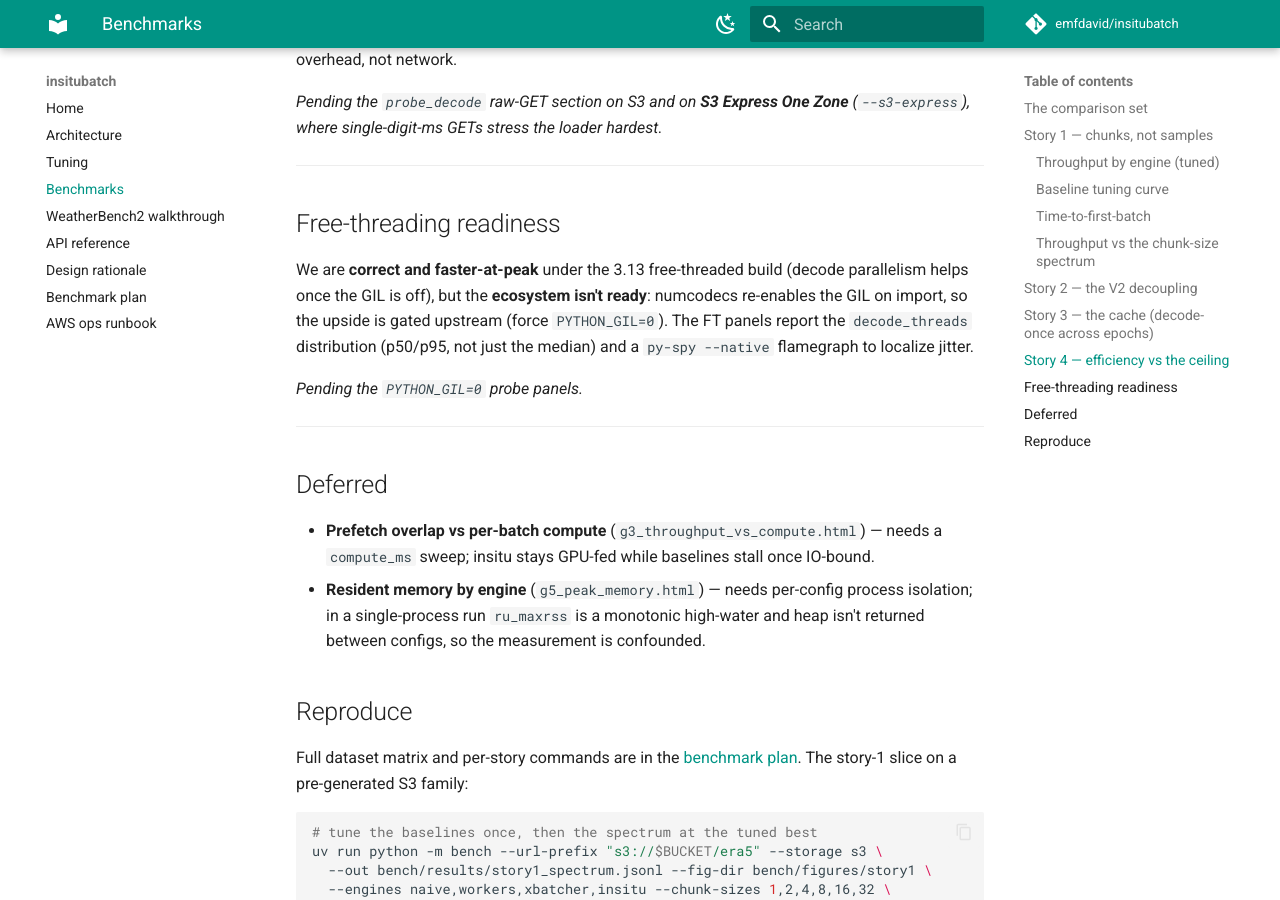
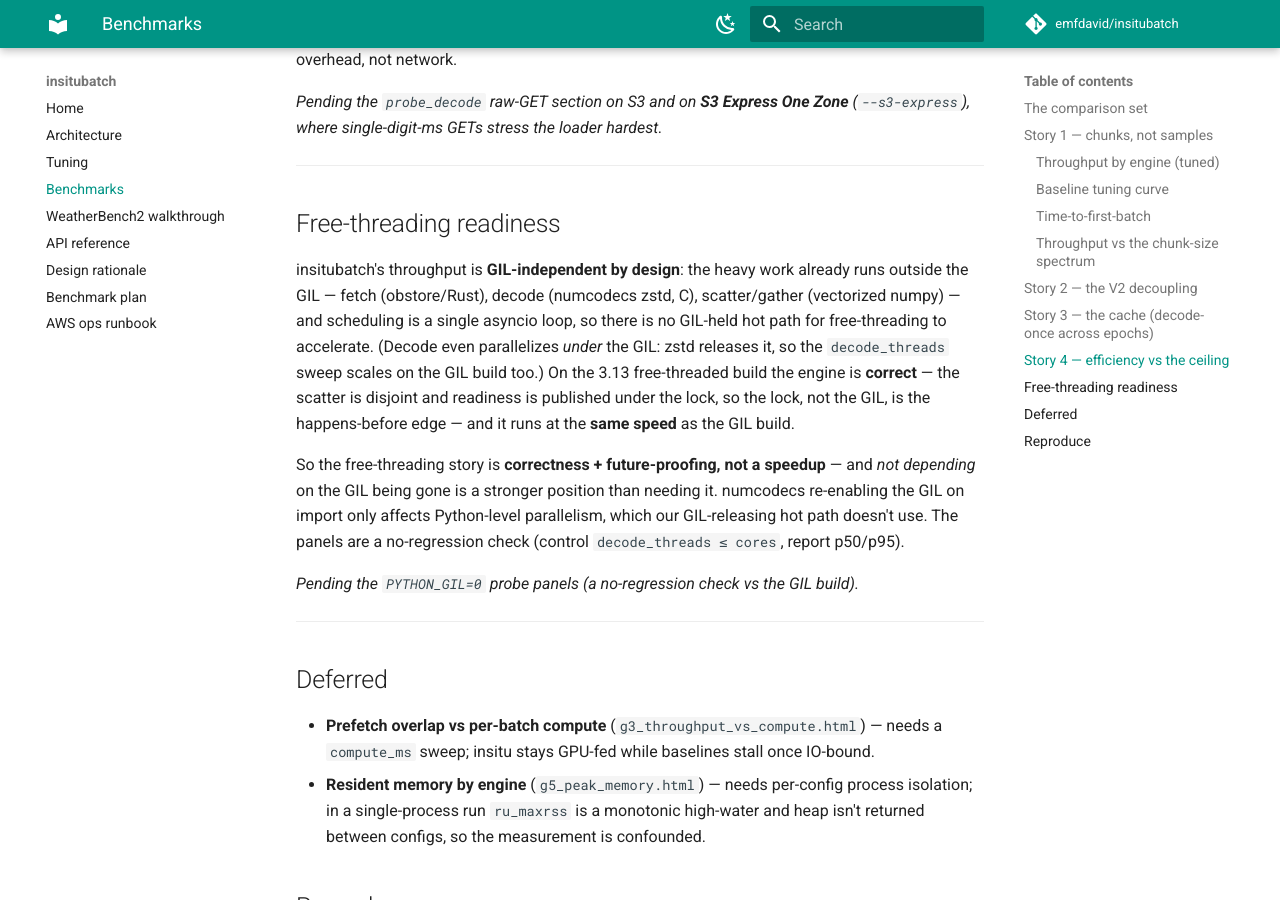
Before and after one commit to emfdavid/insitubatch, an MkDocs documentation site: the page built from docs/benchmarks.md, in a window 1280 px wide and 900 px high, scrolled down 4194 px. Built offline with MkDocs 1.6.1 and Material for MkDocs 9.7.7, drawn with Linux system fonts in a browser that asks for light colours; comment, search, counter and statistics services are not loaded.

Commit message:
docs: reframe free-threading as GIL-independence, not a speedup
The FT framing overclaimed ("correct and faster-at-peak under 3.13t", "the benefit
waits on numcodecs"). The data says otherwise: decode already parallelizes under the
GIL (zstd releases it -- the fat_g16 decode_threads sweep scales on the GIL build), and
our whole hot path is GIL-releasing by design (obstore/Rust fetch, numcodecs/C decode,
vectorized-numpy scatter/gather, single asyncio loop). So 3.13t *matches* the GIL build
rather than beating it; there is no GIL-held hot path for FT to accelerate.

Reframe across benchmark_plan.md, docs/benchmarks.md, README.md, DESIGN.md: throughput
is GIL-independent by design; the 3.13t work bought correctness (disjoint scatter,
publish under the lock) + future-proofing, not speed. The FT panels are a no-regression
check (control decode_threads <= cores, p50/p95); what numcodecs Py_MOD_GIL_NOT_USED
buys is running FT without the PYTHON_GIL=0 override, not a speedup. Also note the GRIB
(c1) end as a place insitu loses, and the FT median swing as oversubscription noise.

Co-Authored-By: Claude Opus 4.8 <noreply@anthropic.com>

```diff
--- a/docs/benchmarks.md
+++ b/docs/benchmarks.md
@@ -116,13 +116,22 @@ _Pending the `probe_decode` raw-GET section on S3 and on **S3 Express One Zone**
 
 ## Free-threading readiness
 
-We are **correct and faster-at-peak** under the 3.13 free-threaded build (decode
-parallelism helps once the GIL is off), but the **ecosystem isn't ready**: numcodecs
-re-enables the GIL on import, so the upside is gated upstream (force `PYTHON_GIL=0`).
-The FT panels report the `decode_threads` distribution (p50/p95, not just the median)
-and a `py-spy --native` flamegraph to localize jitter.
+insitubatch's throughput is **GIL-independent by design**: the heavy work already runs
+outside the GIL — fetch (obstore/Rust), decode (numcodecs zstd, C), scatter/gather
+(vectorized numpy) — and scheduling is a single asyncio loop, so there is no GIL-held
+hot path for free-threading to accelerate. (Decode even parallelizes *under* the GIL:
+zstd releases it, so the `decode_threads` sweep scales on the GIL build too.) On the
+3.13 free-threaded build the engine is **correct** — the scatter is disjoint and
+readiness is published under the lock, so the lock, not the GIL, is the happens-before
+edge — and it runs at the **same speed** as the GIL build.
 
-_Pending the `PYTHON_GIL=0` probe panels._
+So the free-threading story is **correctness + future-proofing, not a speedup** — and
+*not depending* on the GIL being gone is a stronger position than needing it. numcodecs
+re-enabling the GIL on import only affects Python-level parallelism, which our
+GIL-releasing hot path doesn't use. The panels are a no-regression check (control
+`decode_threads ≤ cores`, report p50/p95).
+
+_Pending the `PYTHON_GIL=0` probe panels (a no-regression check vs the GIL build)._
 
 ---
 
```
Also changed, not shown: DESIGN.md (+9 -5 lines), README.md (+5 -2 lines), bench/benchmark_plan.md (+24 -10 lines).
